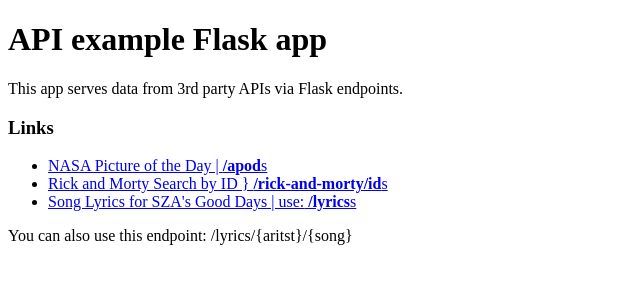
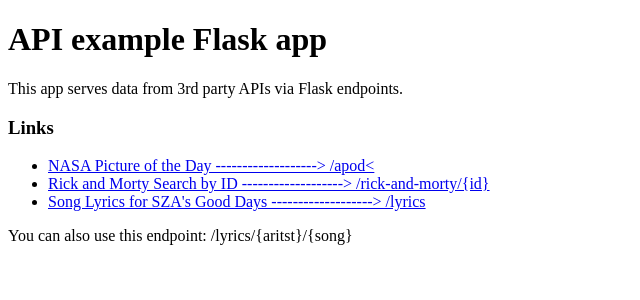
Before and after one commit to Itzamna-Paco/flask-apis-example, a Flask app: page / in a window 1280 px wide. Shown: the top 300 px of the page, without its empty margins (0-640 px from the left). Run offline with Flask 3, Linux system fonts and the light colour scheme.

Commit message:
Update index.html

```diff
--- a/templates/index.html
+++ b/templates/index.html
@@ -7,9 +7,9 @@
   <p> This app serves data from 3rd party APIs via Flask endpoints. </p>
   <h3>Links</h3>
 <ul>
- <li><a href="/apod">NASA Picture of the Day |  <strong> /apod</strong>s </a></li>
-  <li><a href="/rick-and-morty/18">Rick and Morty Search by ID } <strong> /rick-and-morty/id</strong>s </a></li>
-  <li><a href="/lyrics">Song Lyrics for SZA's Good Days | use:<strong> /lyrics</strong>s </a></li>
+ <li><a href="/apod">NASA Picture of the Day   ------------------->  /apod< </a></li>
+  <li><a href="/rick-and-morty/18">Rick and Morty Search by ID ------------------->  /rick-and-morty/{id}  </a></li>
+  <li><a href="/lyrics">Song Lyrics for SZA's Good Days ------------------->    /lyrics </a></li>
 
 
 </ul>
```
